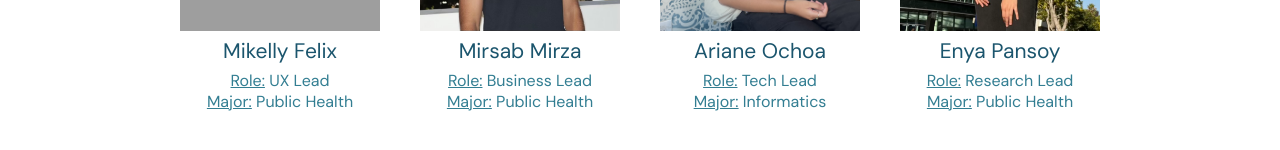
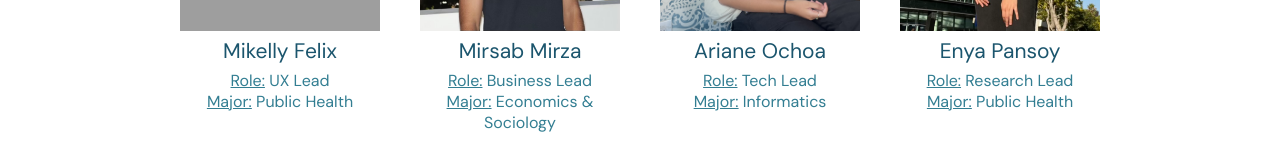
Before and after one commit to arianekeona/mindcrafters, a plain HTML site: page about.html in a window 1280 px wide. Shown: the part 675-825 px from the top of the page. Drawn offline with Linux system fonts and the light colour scheme; grey boxes are pictures that could not be loaded.

Commit message:
Updated Mirsab's major.

```diff
--- a/about.html
+++ b/about.html
@@ -57,7 +57,7 @@
 
             <div class="memtext">
                 <h3 class="memname">Mirsab Mirza</h3>
-                <h5><u>Role:</u> Business Lead<br><u>Major:</u> Public Health</h5>
+                <h5><u>Role:</u> Business Lead<br><u>Major:</u> Economics & Sociology</h5>
             </div>
         </div>
 
```
